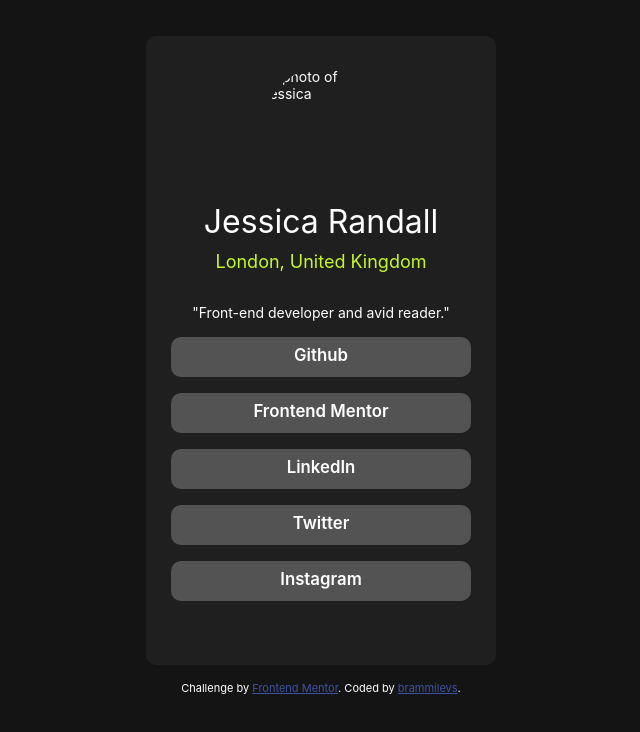
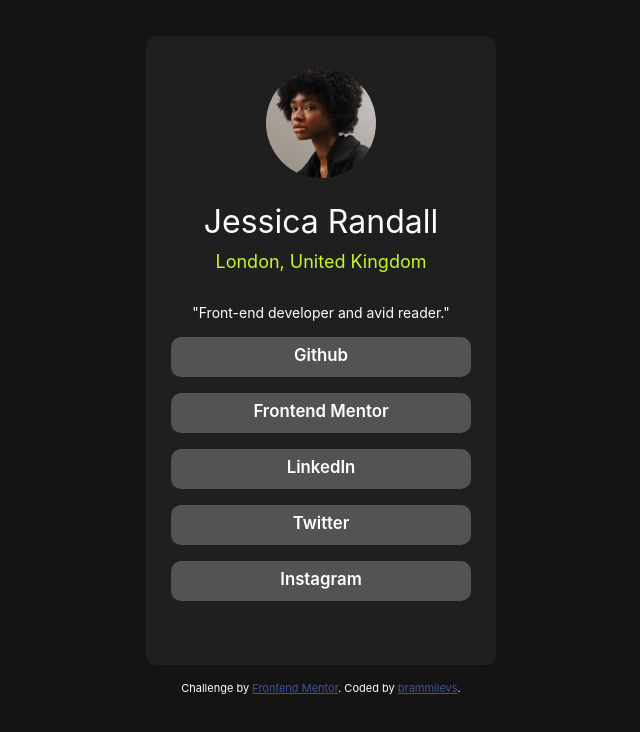
Before and after one commit to brammilevs/social-links, a plain HTML site: page index.html in a window 1280 px wide. Shown: the whole page, without its empty margins (319-959 px from the left). Drawn offline with Linux system fonts and the light colour scheme; a web font is replaced by a local one.

Commit message:
Add files via upload
check it out...please help with corrections

```diff
--- a/index.html
+++ b/index.html
@@ -2,7 +2,7 @@
 <html lang="en">
 <head>
   <meta charset="UTF-8">
-  <meta name="viewport" content="width=device-width, initial-scale=1.0"> <!-- displays site properly based on user's device -->
+  <meta name="viewport" content="width=device-width, initial-scale=1.0">
 
   <link rel="icon" type="image/png" sizes="32x32" href="./assets/images/favicon-32x32.png">
   <link rel="stylesheet" href="index.css"/>
@@ -14,7 +14,7 @@
 
 <body>
   <div class="container">
-    <img src="./assets/images/avatar-jessica.jpeg" alt="photo of jessica">
+    <img src="avatar-jessica.jpeg" alt="photo of jessica">
 
 <div class="section">
  <h1>Jessica Randall</h1>
```
Also changed, not shown: avatar-jessica.jpeg (added).
